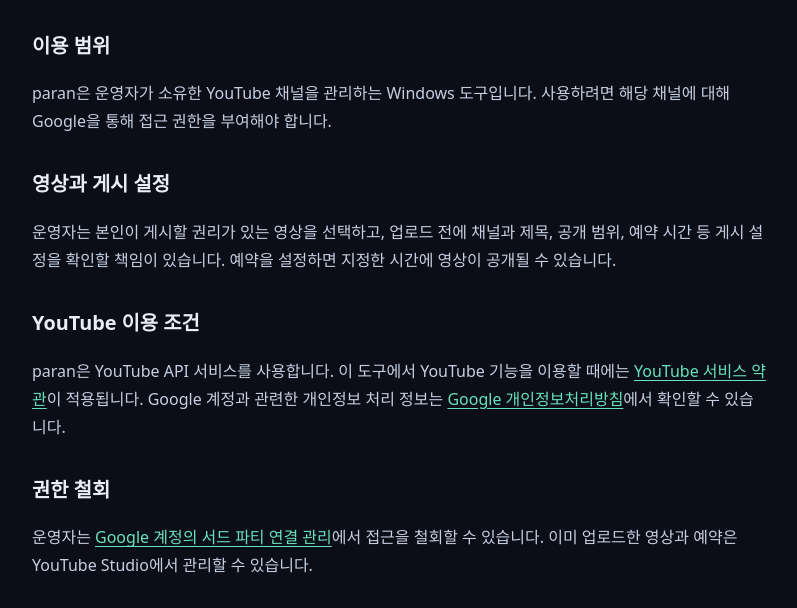
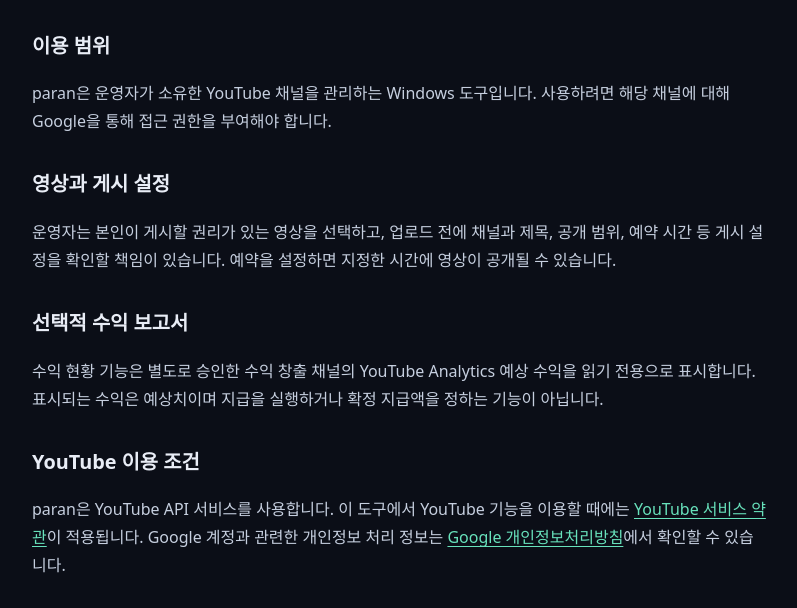
Before and after one commit to chosoohyeong/paran-app-info, a plain HTML site: page terms.html in a window 1280 px wide. Shown: the part 158-766 px from the top of the page, without its empty margins (240-1037 px from the left). Drawn offline with Linux system fonts and the light colour scheme.

Commit message:
Clarify read-only estimated revenue terms

```diff
--- a/terms.html
+++ b/terms.html
@@ -37,6 +37,9 @@
     <h2>영상과 게시 설정</h2>
     <p>운영자는 본인이 게시할 권리가 있는 영상을 선택하고, 업로드 전에 채널과 제목, 공개 범위, 예약 시간 등 게시 설정을 확인할 책임이 있습니다. 예약을 설정하면 지정한 시간에 영상이 공개될 수 있습니다.</p>
 
+    <h2>선택적 수익 보고서</h2>
+    <p>수익 현황 기능은 별도로 승인한 수익 창출 채널의 YouTube Analytics 예상 수익을 읽기 전용으로 표시합니다. 표시되는 수익은 예상치이며 지급을 실행하거나 확정 지급액을 정하는 기능이 아닙니다.</p>
+
     <h2>YouTube 이용 조건</h2>
     <p>paran은 YouTube API 서비스를 사용합니다. 이 도구에서 YouTube 기능을 이용할 때에는 <a href="https://www.youtube.com/t/terms?hl=ko">YouTube 서비스 약관</a>이 적용됩니다. Google 계정과 관련한 개인정보 처리 정보는 <a href="https://policies.google.com/privacy?hl=ko">Google 개인정보처리방침</a>에서 확인할 수 있습니다.</p>
 
```
